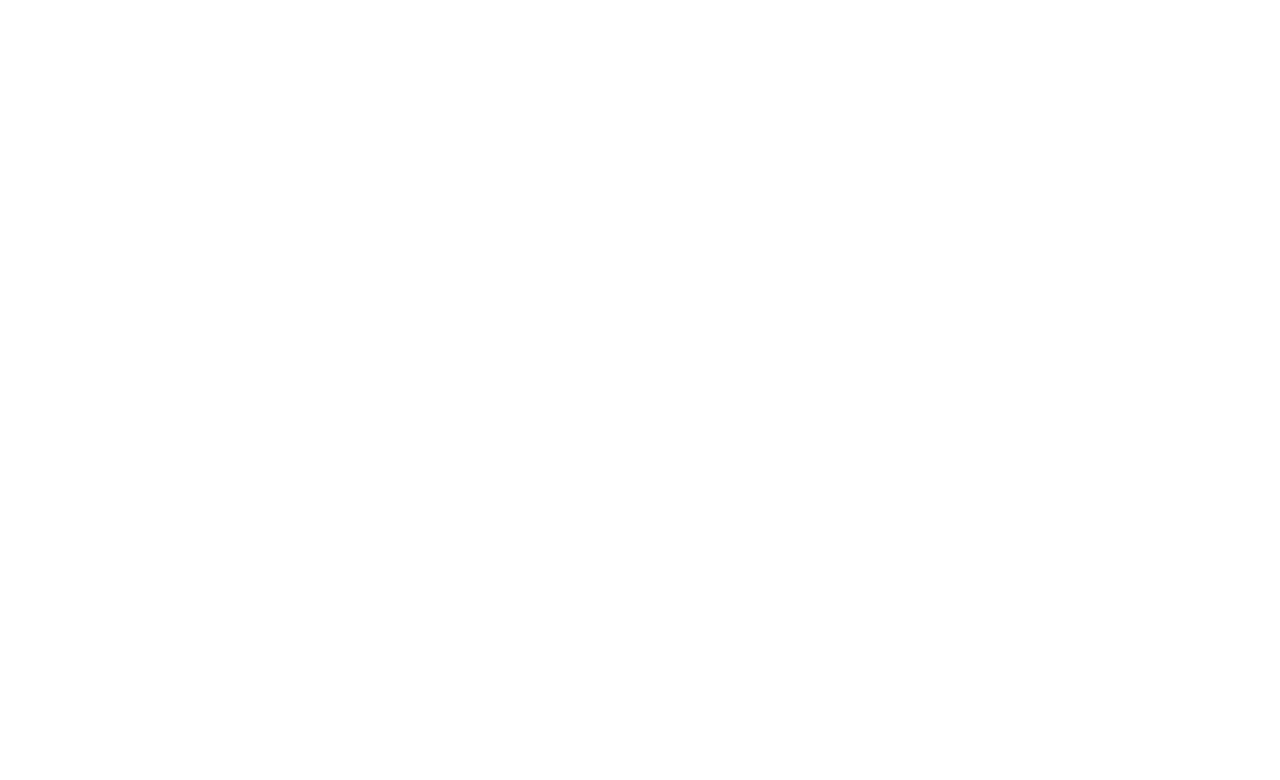
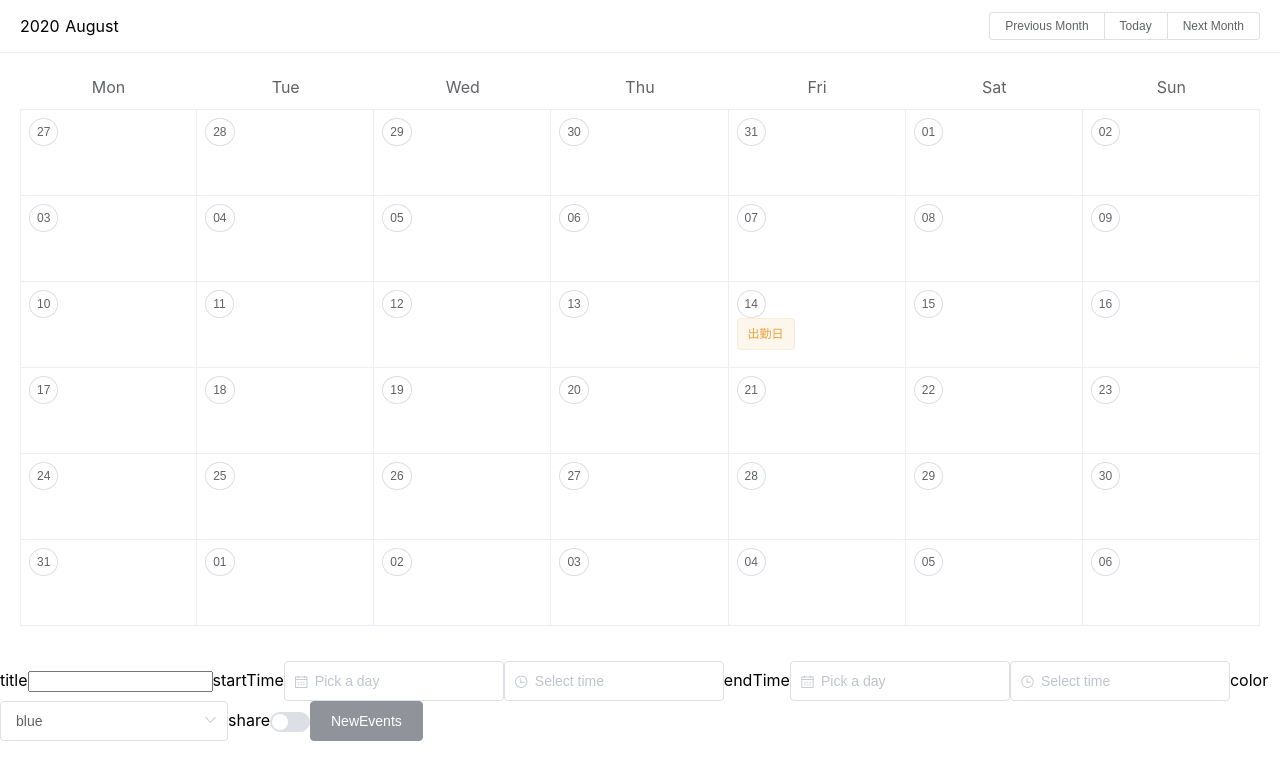
Before and after one commit to jin35314031/scheduler-nuxt, a Nuxt app: page /share in a window 1280 px wide. Before the commit this address had no page. Shown: the top 780 px of the page. Built offline with nearby package versions, Linux system fonts and the light colour scheme.

Commit message:
InputDayDatepicker

```diff
--- /dev/null
+++ b/pages/share.vue
@@ -0,0 +1,155 @@
+<template>
+  <div class="container">
+    <el-calendar>
+      <div
+       slot="dateCell"
+       slot-scope="{ date,data }">
+      <!-- 日付を表示 -->
+         <p :class="data.isSelected ? 'is-selected' : ''" @click="table = true;clickDay(data.day)" style="width:100%">
+            <el-button  type="" size="mini" circle>
+             {{ data.day.split('-').slice(2).join('-') }}
+            </el-button>
+         </p>
+      <!-- イベントを表示 -->
+         <span v-for="event in events">
+            <el-tag  v-if=" !event.private && data.day >= event.start && data.day <= event.end " v-bind:type="event.color"> {{ event.title }} </el-tag>
+         </span>
+      <!-- 日程の詳細を表示 -->
+        <el-drawer
+          :visible.sync="table"
+          direction="ltr"
+          :with-header="false"
+          size="50%">
+
+          <h2>{{displayDate}}</h2>
+          <el-timeline v-for="event in events" :key="event.title">
+             <el-timeline-item placement="top" timestamp=event.startTime v-if=" displayDate >= event.start && displayDate <= event.end" >
+                <el-card >
+                  {{event.title}}
+                </el-card>
+             </el-timeline-item>
+          </el-timeline>
+        </el-drawer>
+
+         <!-- <nuxt-link to="/date" >detail</nuxt-link> -->
+      </div>
+    </el-calendar>
+
+
+  <!-- イベント追加 -->
+    <label>title</label>
+    <input type="text" v-model="createEvent.title"></input>
+
+    <label>startTime</label>
+    <el-date-picker
+          v-model="createEvent.start"
+          type="date"
+          placeholder="Pick a day"
+          format="yyyy/MM/dd"
+          value-format="yyyy-MM-dd">
+    </el-date-picker>
+
+    <el-time-select
+      v-model="createEvent.startTime"
+      :picker-options="{
+        start: '00:00',
+        step: '00:30',
+        end: '23:30'
+      }"
+      placeholder="Select time">
+    </el-time-select>
+
+    <label>endTime</label>
+    <el-date-picker
+              v-model="createEvent.end"
+              type="date"
+              placeholder="Pick a day"
+              format="yyyy/MM/dd"
+              value-format="yyyy-MM-dd">
+        </el-date-picker>
+
+        <el-time-select
+          v-model="createEvent.endTime"
+          :picker-options="{
+            start: '00:00',
+            step: '00:30',
+            end: '23:30'
+          }"
+          placeholder="Select time">
+        </el-time-select>
+
+    <label>color</label>
+    <el-select v-model="createEvent.color" placeholder="Select">
+        <el-option
+          v-for="color in options"
+          :key="color.value"
+          :label="color.label"
+          :value="color.value">
+        </el-option>
+      </el-select>
+    <label>share</label>
+    <el-switch v-model="createEvent.private"></el-switch>
+    <el-button type="info" v-on:click="$store.dispatch('scheduler/createEventsAction',createEvent)">NewEvents</el-button>
+  </div>
+</template>
+
+<script>
+export default {
+  data:function(){
+      return {
+        createEvent:{
+          title:'',
+          start:'',
+          startTime:'',
+          end:'',
+          endTime:'',
+          color:'',
+          private:'false'
+        },
+        displayDate: '',
+        options: [{
+                  value: '',
+                  label: 'blue'
+                }, {
+                  value: 'success',
+                  label: 'green'
+                }, {
+                  value: 'info',
+                  label: 'black'
+                }, {
+                  value: 'warning',
+                  label: 'orange'
+                }, {
+                  value: 'danger',
+                  label: 'red'
+                }],
+        pickerOptions: {
+                  disabledDate(time) {
+                    return time.getTime() > Date.now();
+                  }
+        },
+        table: false,
+        dialog: false,
+        loading: false,
+      }
+    },
+    computed: {
+        events() {
+          return this.$store.state.scheduler.events;
+         }
+      },
+    methods:{
+      clickDay(day){
+      console.log(day);
+      this.displayDate = day
+      return null;
+    }
+   }
+}
+</script>
+
+<style>
+  .is-selected {
+      color: #1989FA;
+    }
+</style>
```
